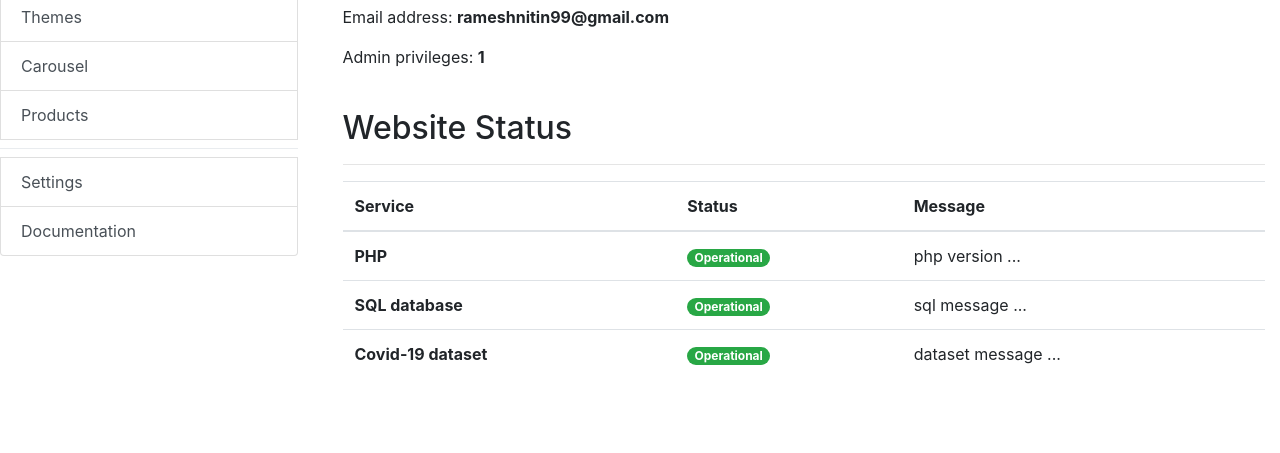
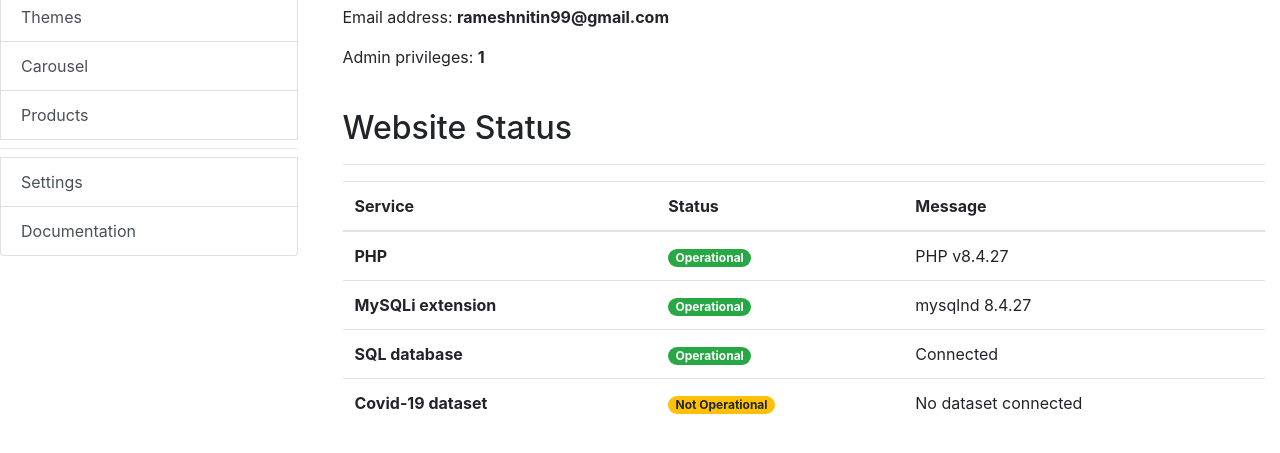
Before and after one commit to VanMinhN/EighteenTech, a PHP site: page /admin.php?page=admininfo in a window 1280 px wide. Shown: the part 206-659 px from the top of the page. Run offline with PHP 8.4, Linux system fonts and the light colour scheme; a user stored in the database is signed in.

Commit message:
added website status functionality w/o dataset status

```diff
--- a/admin/admininfo.php
+++ b/admin/admininfo.php
@@ -18,18 +18,54 @@
   <tbody>
     <tr>
       <th scope="row">PHP</th>
-      <td><span class="badge badge-pill badge-success">Operational</span></td>
-      <td>php version ...</td>
+			<?php
+				//testing php version
+				if(phpversion()){
+					echo '<td><span class="badge badge-pill badge-success">Operational</span></td>';
+					echo "<td>PHP v".phpversion()."</td>";
+				}
+				else{
+					echo '<td><span class="badge badge-pill badge-warning">Not Operational</span></td>';
+					echo "<td>Unable to get PHP version</td>";
+				}
+			?>
+
+    </tr>
+		<tr>
+      <th scope="row">MySQLi extension</th>
+			<?php
+				//testing mysqli extension availability
+				require_once "config.php";
+				if(mysqli_get_client_info($link)){
+					echo '<td><span class="badge badge-pill badge-success">Operational</span></td>';
+					echo "<td>".mysqli_get_client_info($link)."</td>";
+				}
+				else{
+					echo '<td><span class="badge badge-pill badge-warning">Not Operational</span></td>';
+					echo "<td>Unable to find MySQLi extension</td>";
+				}
+			?>
+
     </tr>
     <tr>
       <th scope="row">SQL database</th>
-      <td><span class="badge badge-pill badge-success">Operational</span></td>
-      <td>sql message ...</td>
+			<?php
+				//testing database connection
+			 if($link){
+				 echo '<td><span class="badge badge-pill badge-success">Operational</span></td>';
+				 echo "<td>Connected</td>";
+			 }
+			 else{
+				 echo '<td><span class="badge badge-pill badge-warning">Not Operational</span></td>';
+				 echo "<td>Unable to connect to database</td>";
+			 }
+			 ?>
+
     </tr>
     <tr>
       <th scope="row">Covid-19 dataset</th>
-      <td><span class="badge badge-pill badge-success">Operational</span></td>
-      <td>dataset message ...</td>
+      <td><span class="badge badge-pill badge-warning">Not Operational</span></td>
+      <td>No dataset connected</td>
     </tr>
   </tbody>
 </table>
```
